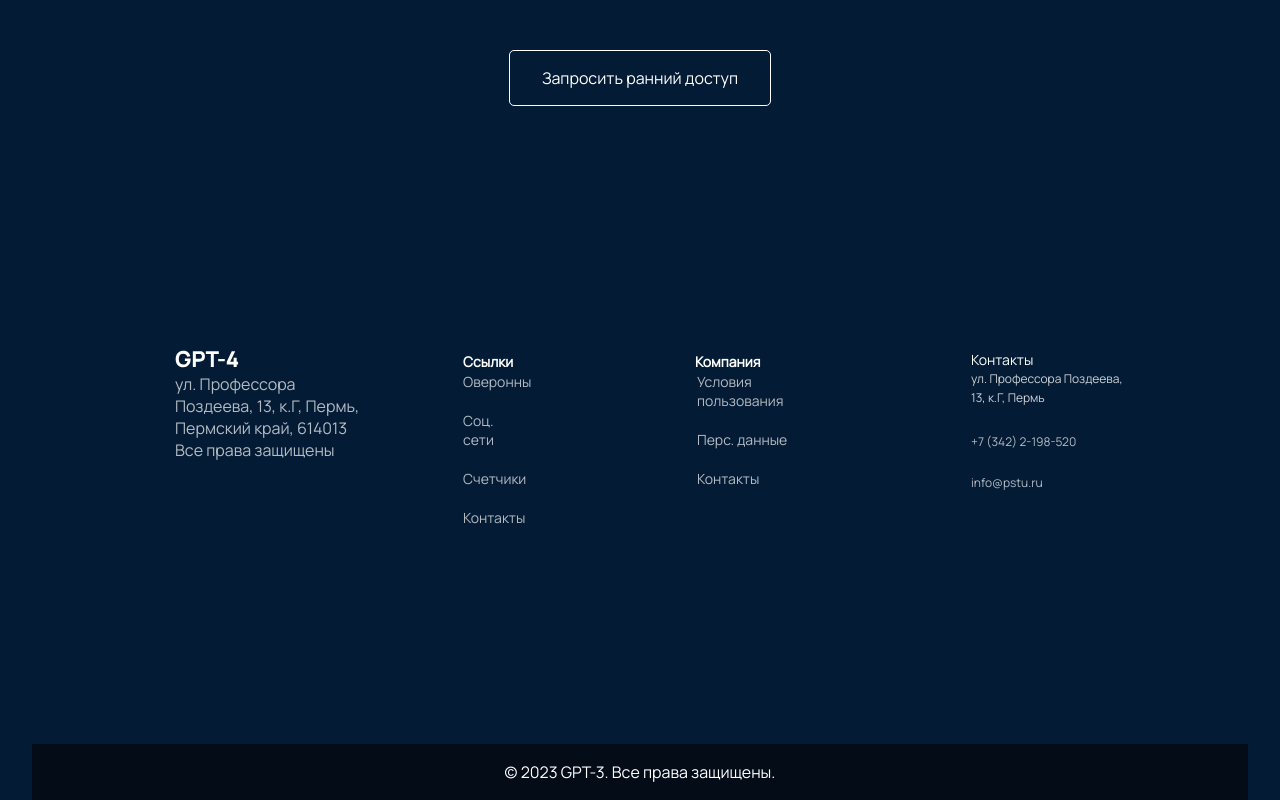
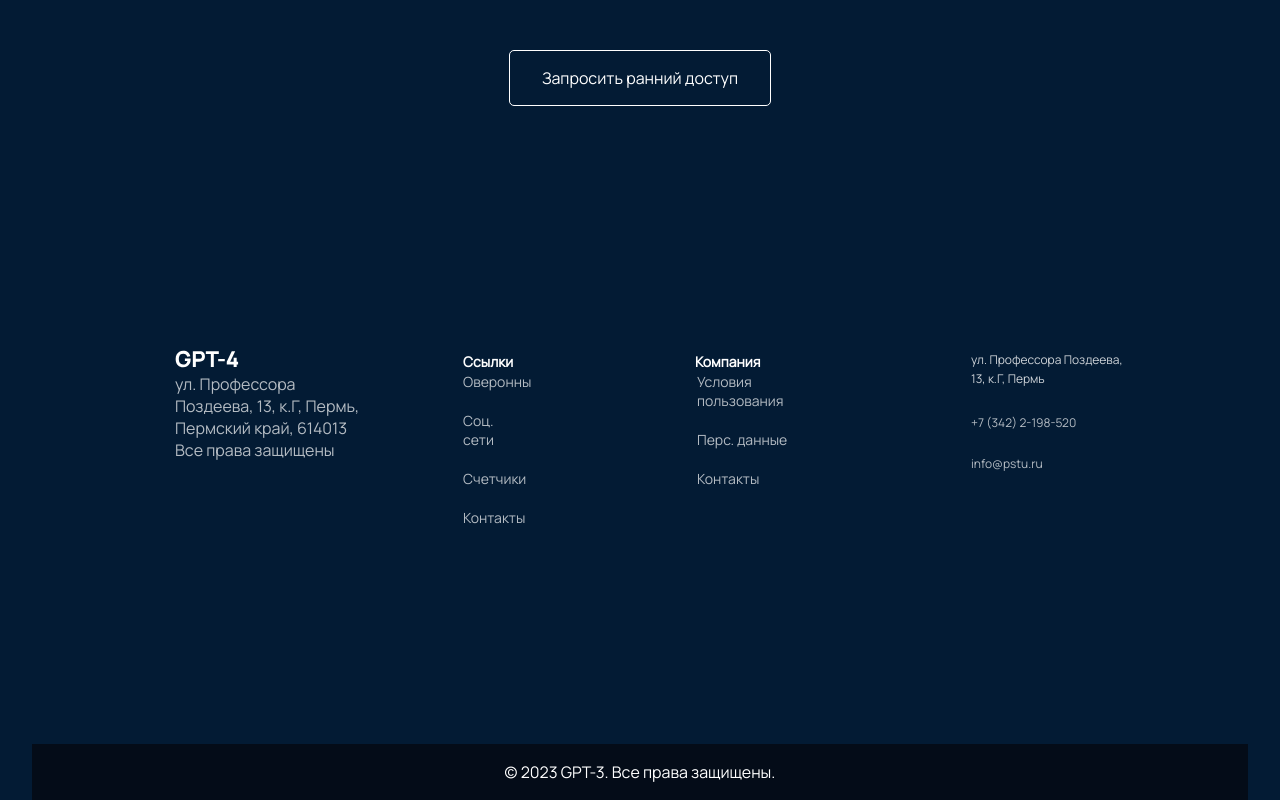
Before and after one commit to Risonans/gpt_lab4, a React (Create React App) app: page / in a window 1280 px wide. Shown: the part 4783-5583 px from the top of the page. Built offline with nearby package versions, Linux system fonts and the light colour scheme.

Commit message:
987654321
END?

```diff
--- a/src/components/Footer2.jsx
+++ b/src/components/Footer2.jsx
@@ -52,7 +52,44 @@
 };
 
 const Footer2 = () => {
-    const {collum1 ,collum2, collum3, collum4} = footer2Data;
+    /* const {collum1 ,collum2, collum3, collum4} = footer2Data; */
+    const collum1 = footer2Data[0].items[0];
+    const collum2 = {
+        title1:
+        footer2Data[1].items[0].title,
+        title2:
+        footer2Data[1].items[1].title,
+        title3:
+        footer2Data[1].items[2].title,
+        title4:
+        footer2Data[1].items[3].title,
+        title5:
+        footer2Data[1].items[4].title,
+    };
+    const collum3 = {
+        title1:
+        footer2Data[2].items[0].title,
+        title2:
+        footer2Data[2].items[1].title,
+        title3:
+        footer2Data[2].items[2].title,
+        title4:
+        footer2Data[2].items[3].title,
+    };
+    const collum4 = {
+        type1:
+        footer2Data[3].items[0].type,
+        title1:
+        footer2Data[3].items[0].title,
+        type2:
+        footer2Data[3].items[1].type,
+        title2:
+        footer2Data[3].items[1].title,
+        type3:
+        footer2Data[3].items[2].type,
+        title3:
+        footer2Data[3].items[2].title,
+    };
 
     return (
         <>
--- a/src/mockData/footer2Data.js
+++ b/src/mockData/footer2Data.js
@@ -1,42 +1,49 @@
 import logoImg from "../assets/img/logo.svg"
 
-export const collum1 = {
-    src: logoImg,
-    alt: "Логотип",
-    type: "street",
-    title: "ул. Профессора Поздеева, 13, к.Г, Пермь, Пермский край, 614013 Все права защищены",
-};
-
-export const collum2 = {
-    title1: "Ссылки",
-    title2: "Оверонны",
-    title3: "Соц. сети",
-    title4: "Счетчики",
-    title5: "Контакты",
-};
-
-export const collum3 = {
-    title1: "Компания",
-    title2: "Условия пользования",
-    title3: "Перс. данные",
-    title4: "Контакты",
-};
-
-export const collum4 = {
-    title: "Контакты",
-    type1: "street_contacts",
-    title1: "ул. Профессора Поздеева, 13, к.Г, Пермь",
-    type2: "number",
-    title2: "+7 (342) 2-198-520",
-    type3: "pstu_ru",
-    title3: "info@pstu.ru",
-};
-
-export const footer2Data = {
-    collum1,
-    collum2,
-    collum3,
-    collum4,
-};
+export const footer2Data = [
+    {
+        items: [
+            {
+                src: logoImg,
+                alt: "Логотип",
+                type: "street",
+                title: "ул. Профессора Поздеева, 13, к.Г, Пермь, Пермский край, 614013 Все права защищены",
+            },
+        ],
+    },
+    {
+        items: [
+            { title: "Ссылки" },
+            { title: "Оверонны" },
+            { title: "Соц. сети" },
+            { title: "Счетчики" },
+            { title: "Контакты" },
+        ],
+    },
+    {
+        items: [
+            { title: "Компания" },
+            { title: "Условия пользования" },
+            { title: "Перс. данные" },
+            { title: "Контакты" },
+        ],
+    },
+    {
+        items: [
+            {
+                type: "street_contacts",
+                title: "ул. Профессора Поздеева, 13, к.Г, Пермь",
+            },
+            {
+                type: "number",
+                title: "+7 (342) 2-198-520",
+            },
+            {
+                type: "pstu_ru",
+                title: "info@pstu.ru",
+            },
+        ],
+    }
+];
 
 export default footer2Data;
```
